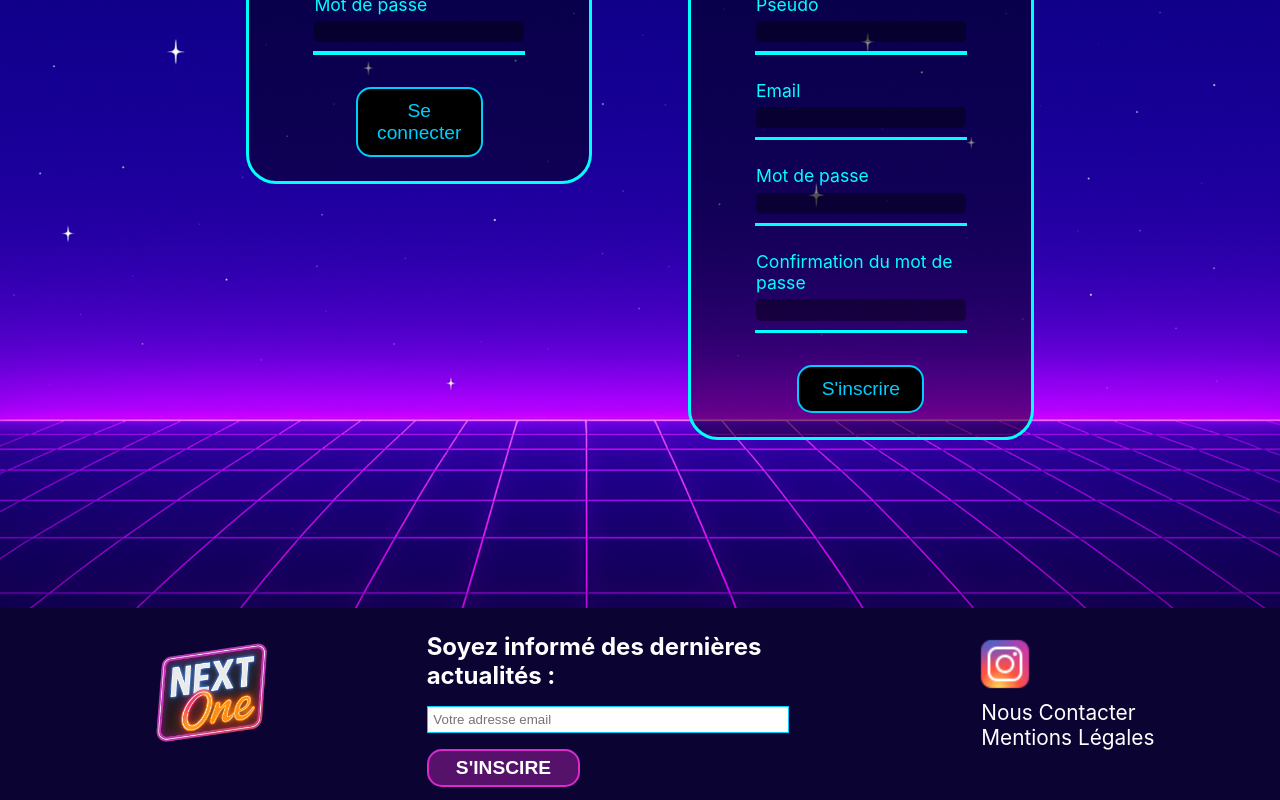
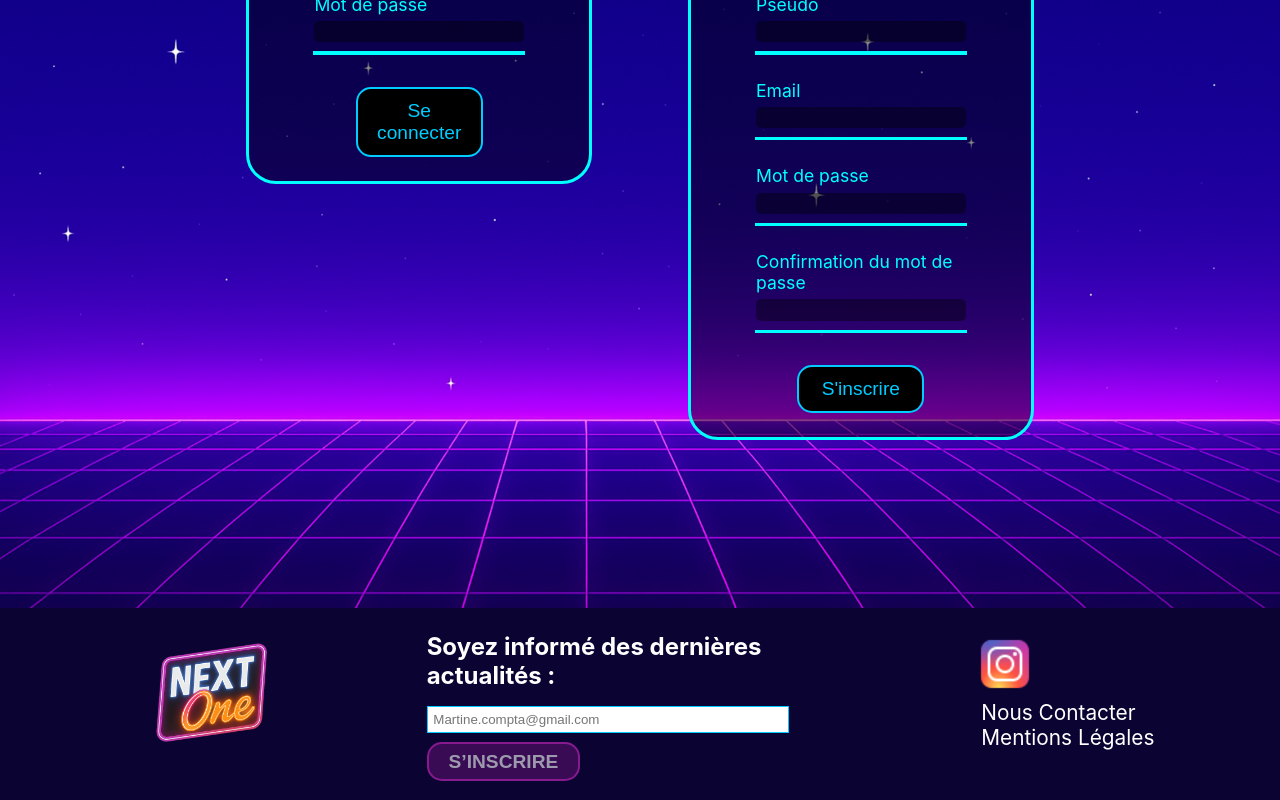
Before and after one commit to wildcodeschool-2025-03/nextOneBack, a React (Vite) app in the folder client/: page / in a window 1280 px wide. Shown: the part 355-1155 px from the top of the page. Built offline with nearby package versions, Linux system fonts and the light colour scheme; no server answers.

Commit message:
feat: add emailJS on newsletter and rework toastify for all use

```diff
--- a/client/package.json
+++ b/client/package.json
@@ -9,6 +9,7 @@
   },
   "dependencies": {
     "axios": "^1.10.0",
+    "emailjs-com": "^3.2.0",
     "react": "^19.1.0",
     "react-dom": "^19.1.0",
     "react-hook-form": "^7.58.1",
--- a/client/src/App.css
+++ b/client/src/App.css
@@ -39,3 +39,13 @@ body {
   font-family: "pixelify";
   src: url(./assets/fonts/pixelify/PixelifySans-SemiBold.ttf);
 }
+
+.Toastify__toast-container {
+  z-index: 9999 !important;
+}
+.Toastify__toast-container--bottom-center {
+  bottom: 2rem;
+  left: 50%;
+  transform: translateX(-50%);
+  position: fixed;
+}
--- a/client/src/App.tsx
+++ b/client/src/App.tsx
@@ -1,12 +1,14 @@
+import { useState } from "react";
 import { Outlet } from "react-router";
-import "./App.css";
-import { useState } from "react";
+import { ToastContainer } from "react-toastify";
 import Footer from "./components/Footer/Footer";
 import Navbar from "./components/Navbar/Navbar";
+import "react-toastify/dist/ReactToastify.css";
+import "./App.css";
 import type { Auth } from "./types/auth";
 
 function App() {
-  const [auth, setAuth] = useState(null as Auth | null);
+  const [auth, setAuth] = useState<Auth | null>(null);
 
   return (
     <div className="app-container">
@@ -15,6 +17,15 @@ function App() {
         <Outlet context={{ auth, setAuth }} />
       </main>
       <Footer />
+      <ToastContainer
+        position="bottom-center"
+        autoClose={2000}
+        hideProgressBar={false}
+        closeOnClick
+        pauseOnHover={false}
+        draggable
+        theme="dark"
+      />
     </div>
   );
 }
--- a/client/src/components/Footer/Footer.tsx
+++ b/client/src/components/Footer/Footer.tsx
@@ -1,8 +1,47 @@
+import emailjs from "emailjs-com";
+import { useState } from "react";
+import { toast } from "react-toastify";
+import "react-toastify/dist/ReactToastify.css";
 import "../../styles/footer.css";
+import type * as React from "react";
+
 import InstagramIcone from "../../assets/icones/icone_instagram.png";
 import NextOneLogo from "../../assets/images/next_one_logo.png";
 
+const SERVICE_ID = import.meta.env.VITE_EMAILJS_SERVICE_ID as string;
+const TEMPLATE_ID = import.meta.env.VITE_EMAILJS_TEMPLATE_ID as string;
+const PUBLIC_KEY = import.meta.env.VITE_EMAILJS_PUBLIC_KEY as string;
+
 export default function Footer() {
+  const [email, setEmail] = useState("");
+  const [isSending, setIsSending] = useState(false);
+
+  const handleSubmit = (e: React.FormEvent<HTMLFormElement>) => {
+    e.preventDefault();
+
+    // ✅ Validation stricte de l'email
+    const emailRegex = /^[a-zA-Z0-9._%+-]+@[a-zA-Z0-9.-]+\.[a-zA-Z]{2,}$/;
+    if (!emailRegex.test(email)) {
+      toast.error("❌ Adresse email invalide. Veuillez corriger.");
+      setIsSending(false);
+      return;
+    }
+
+    setIsSending(true);
+
+    emailjs
+      .send(SERVICE_ID, TEMPLATE_ID, { user_email: email }, PUBLIC_KEY)
+      .then(() => {
+        toast.success("🎉 Email de confirmation envoyé !");
+        setEmail("");
+      })
+      .catch((err) => {
+        console.error("Erreur EmailJS :", err);
+        toast.error("❌ Une erreur est survenue. Veuillez réessayer.");
+      })
+      .finally(() => setIsSending(false));
+  };
+
   return (
     <div className="footer-mobile">
       <div className="logo-desktop">
@@ -11,25 +50,35 @@ export default function Footer() {
           src={NextOneLogo}
           alt="Logo Next One, logo effet neon"
         />
-      </div>{" "}
+      </div>
+
       <div className="top-footer">
         <h1 className="h1-footer">Soyez informé des dernières actualités :</h1>
-        <input
-          className="input-mail"
-          type="email"
-          placeholder=" Votre adresse email"
-        />
-        <button className="registration" type="button">
-          S'INSCIRE
-        </button>
+        <form onSubmit={handleSubmit}>
+          <input
+            className="input-mail"
+            type="email"
+            placeholder=" Martine.compta@gmail.com "
+            value={email}
+            onChange={(e) => setEmail(e.target.value)}
+            required
+          />
+          <button
+            className="registration"
+            type="submit"
+            disabled={isSending || !email}
+          >
+            {isSending ? "Envoi..." : "S’INSCRIRE"}
+          </button>
+        </form>
       </div>
+
       <div className="bottom-footer">
         <img
           className="nextOneLogoFooter"
           src={NextOneLogo}
           alt="Logo Next One, logo effet neon"
         />
-
         <div className="three-span">
           <a
             href="https://www.instagram.com/"
--- a/client/src/components/Snake/SnakeBoard.tsx
+++ b/client/src/components/Snake/SnakeBoard.tsx
@@ -124,8 +124,24 @@ export default function SnakeBoard() {
       };
 
       postScore(partyData)
-        .then(() => toast.success("Score envoyé 🛸"))
-        .catch(() => toast.error("Erreur lors de l'envoi du score 🚫"));
+        .then(() =>
+          toast.success("Score envoyé 🛸", {
+            position: "top-center",
+            autoClose: 3000,
+            hideProgressBar: false,
+            pauseOnHover: true,
+            theme: "dark",
+          }),
+        )
+        .catch(() =>
+          toast.error("Erreur lors de l'envoi du score 🚫", {
+            position: "top-center",
+            autoClose: 3000,
+            hideProgressBar: false,
+            pauseOnHover: true,
+            theme: "dark",
+          }),
+        );
     }
   }, [isGameOver, score]);
   // Augmente la vitesse tous les 5 fruits mangés
--- a/client/src/pages/SnakePage.tsx
+++ b/client/src/pages/SnakePage.tsx
@@ -1,7 +1,6 @@
 import SnakeBoard from "../components/Snake/SnakeBoard";
 import "../components/Home/MiniGamesBlock.css";
 import "../components/Home/HomePage.css";
-import { ToastContainer } from "react-toastify";
 
 function SnakePage() {
   return (
@@ -15,13 +14,6 @@ function SnakePage() {
           </div>
           <div className="mini-games-content">
             <SnakeBoard />
-            <ToastContainer
-              position="top-center"
-              autoClose={3000}
-              hideProgressBar={false}
-              pauseOnHover
-              theme="dark"
-            />
           </div>
         </div>
       </section>
--- a/client/src/styles/footer.css
+++ b/client/src/styles/footer.css
@@ -9,6 +9,7 @@
   border-radius: 15px;
   background-color: rgba(219, 41, 204, 0.36);
   transition: 0.2s;
+  margin-top: 0.5em;
 }
 
 .registration:hover {
@@ -174,3 +175,18 @@
     height: 2em;
   }
 }
+
+.success-message {
+  color: #00ff88;
+  font-size: 0.9rem;
+}
+
+.error-message {
+  color: #ff4c4c;
+  font-size: 0.9rem;
+}
+
+.registration[disabled] {
+  opacity: 0.6;
+  cursor: not-allowed;
+}
```
Also changed, not shown: 1 other file (tests, documents, lock files or other folders).
